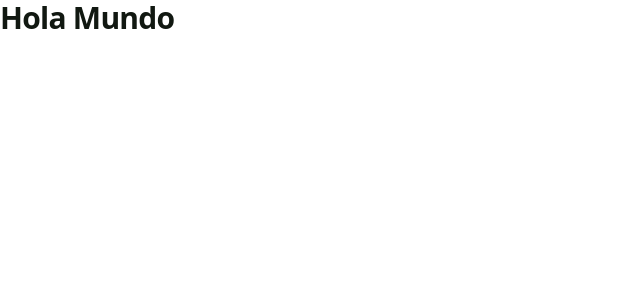
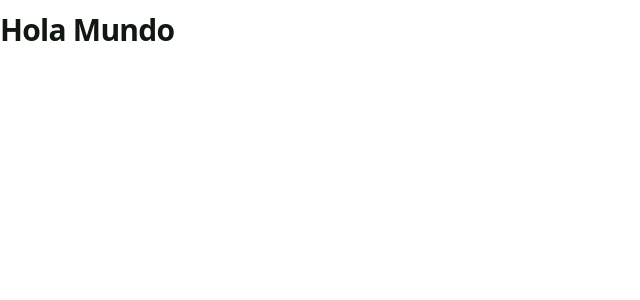
Before and after one commit to TheJuanRojasR/SENA-Attendance-Frontend, a React (Vite) app: page /login in a window 1280 px wide. Shown: the top 300 px of the page, without its empty margins (0-640 px from the left). Built offline with nearby package versions, Linux system fonts and the light colour scheme.

Commit message:
refactor(styles): implement CSS variables system and migrate components

```diff
--- a/src/components/ui/Input/Input.module.css
+++ b/src/components/ui/Input/Input.module.css
@@ -1,9 +1,11 @@
 .container {
+    /* Display y Layout */
     display: flex;
     flex-direction: column;
-    gap: 8px; /* por el momento */
 
-    margin: 10px; /* por el momento */
+    /* Posicionamiento y Modelo de Caja */
+    gap: var(--spacing-md);
+    margin: var(--spacing-lg);
 }
 
 .label {
@@ -11,85 +13,105 @@
     display: block;
 
     /* Tipografía */
-    font-family: inherit;
-    font-size: 14px;
-    font-weight: 500;
-    color: #415841;
+    font-family: var(--font-family-base);
+    font-size: var(--font-size-sm);
+    font-weight: var(--font-weight-medium);
+    color: var(--color-primary-darker);
 }
 
 .base {
+    /* Display y Layout */
     display: block;
 
+    /* Tamaños */
     width: 100%;
-    max-width: 400px;
+    max-width: var(--max-width-sm);
 
-    padding: 12px 16px;
+    /* Posicionamiento y Modelo de Caja */
+    padding: var(--spacing-xl) var(--spacing-2xl);
 
-    background-color: #F6F8F6;
-    border: 1px solid #dce5dc;
-    border-radius: 6px;
+    /* Estilos Visuales */
+    background-color: var(--color-neutral-100);
+    border: var(--border-width-thin) solid var(--color-neutral-400);
+    border-radius: var(--border-radius-md);
 
-    font-family: inherit;
-    font-size: 16px;
-    color: #415841;
+    /* Tipografía */
+    font-family: var(--font-family-base);
+    font-size: var(--font-size-base);
+    color: var(--color-primary-darker);
 
-    transition: border-color 0.2s ease, box-shadow 0.2s ease, background-color 0.2s ease;
+    /* Otros Estilos */
+    transition: border-color var(--transition-base),
+                box-shadow var(--transition-base),
+                background-color var(--transition-base);
     cursor: text;
 }
 
 .base:hover {
-    border-color: #c5d4c5;
-    background-color: #f0f4f0;
+    /* Estilos Visuales */
+    border-color: var(--color-neutral-500);
+    background-color: var(--color-neutral-200);
 }
 
 .base:focus {
-    border-color: #638863;
-    border: 1px solid #63886394;
-    background-color: #ffffff;
-    box-shadow: 0 0 0 3px rgba(99, 136, 99, 0.1);
+    /* Estilos Visuales */
+    border-color: var(--color-primary-dark);
+    background-color: var(--color-neutral-50);
+    box-shadow: var(--shadow-focus-primary);
     outline: none;
 }
 
 .base:disabled {
-    background-color: #e8ede8;
+    /* Estilos Visuales */
+    background-color: var(--color-neutral-300);
+    opacity: var(--opacity-disabled);
+
+    /* Otros Estilos */
     cursor: not-allowed;
-    opacity: 0.6;
 }
 
 .base::placeholder {
-    color: #a0b0a0;
+    /* Tipografía */
+    color: var(--color-neutral-600);
 }
 
 .error {
-    border-color: #dc3545;
-    background-color: #fff5f5;
+    /* Estilos Visuales */
+    border-color: var(--color-error);
+    background-color: var(--color-error-light);
 }
 
 .error:focus {
-    border-color: #dc3545;
-    box-shadow: 0 0 0 3px rgba(220, 53, 69, 0.1);
+    /* Estilos Visuales */
+    border-color: var(--color-error);
+    box-shadow: var(--shadow-focus-error);
 }
 
 .success {
-    border-color: #28a745;
-    background-color: #f0fff4;
+    /* Estilos Visuales */
+    border-color: var(--color-success);
+    background-color: var(--color-success-light);
 }
 
 .success:focus {
-    border-color: #28a745;
-    box-shadow: 0 0 0 3px rgba(40, 167, 69, 0.1);
+    /* Estilos Visuales */
+    border-color: var(--color-success);
+    box-shadow: var(--shadow-focus-success);
 }
 
 .errorContainer {
+    /* Display y Layout */
     display: flex;
     align-items: center;
-    gap: 5px;
+
+    /* Posicionamiento y Modelo de Caja */
+    gap: var(--spacing-sm);
 }
 
 .errorLabel {
     /* Tipografía */
-    font-family: inherit;
-    font-size: 14px;
-    font-weight: 500;
-    color: #dc3545;
+    font-family: var(--font-family-base);
+    font-size: var(--font-size-sm);
+    font-weight: var(--font-weight-medium);
+    color: var(--color-error);
 }
--- a/src/components/ui/Title/Title.module.css
+++ b/src/components/ui/Title/Title.module.css
@@ -1,20 +1,21 @@
 .base {
-    font-weight: bold;
-    color: #111811;
-    letter-spacing: -0.025em;
+    /* Tipografía */
+    font-weight: var(--font-weight-bold);
+    color: var(--color-black);
+    letter-spacing: var(--letter-spacing-tight);
 }
 
 .sm {
-    font-size: 1rem;
-    line-height: 1.5rem;
+    font-size: var(--font-size-base);
+    line-height: var(--line-height-normal);
 }
 
 .md {
-    font-size: 1.375rem;
-    line-height: 2rem;
+    font-size: var(--font-size-xl);
+    line-height: var(--line-height-relaxed);
 }
 
 .lg {
-    font-size: 1.875rem;
-    line-height: 2.25rem;
+    font-size: var(--font-size-3xl);
+    line-height: var(--line-height-loose);
 }
--- a/src/styles/variables.css
+++ b/src/styles/variables.css
@@ -1 +1,147 @@
-/* Variables globales que va tener la app */
+/* ========================================
+   Design System - CSS Variables
+   ======================================== */
+
+:root {
+  /* ============ Colors ============ */
+
+  /* Primary - Green Palette */
+  --color-primary: #17cf17;           /* SENA Green (brand) */
+  --color-primary-dark: #638863;      /* Green medium (focus states) */
+  --color-primary-darker: #415841;    /* Green dark (text) */
+
+  /* Neutral - Gray & Background Palette */
+  --color-neutral-50: #ffffff;        /* Pure white */
+  --color-neutral-100: #F6F8F6;       /* Light gray (backgrounds) */
+  --color-neutral-200: #f0f4f0;       /* Very light green-gray (hover bg) */
+  --color-neutral-300: #e8ede8;       /* Light gray (disabled bg) */
+  --color-neutral-400: #dce5dc;       /* Green-gray (borders) */
+  --color-neutral-500: #c5d4c5;       /* Gray-green light (hover borders) */
+  --color-neutral-600: #a0b0a0;       /* Gray (placeholder text) */
+  --color-black: #111811;       /* Almost black (titles) */
+
+  /* Semantic Colors - Status */
+  --color-success: #28a745;           /* Green success */
+  --color-success-light: #f0fff4;     /* Light green bg */
+  --color-error: #dc3545;             /* Red error */
+  --color-error-light: #fff5f5;       /* Light red bg */
+  --color-warning: #ffc107;           /* Yellow warning */
+  --color-info: #17a2b8;              /* Blue info */
+
+  /* ============ Spacing ============ */
+
+  --spacing-xs: 4px;                  /* Extra small */
+  --spacing-sm: 6px;                  /* Small */
+  --spacing-md: 8px;                  /* Medium */
+  --spacing-lg: 10px;                 /* Large */
+  --spacing-xl: 12px;                 /* Extra large */
+  --spacing-2xl: 16px;                /* 2X large */
+  --spacing-3xl: 20px;                /* 3X large */
+  --spacing-4xl: 24px;                /* 4X large */
+
+  /* ============ Typography ============ */
+
+  /* Font Family */
+  --font-family-base: -apple-system, BlinkMacSystemFont, "Segoe UI", Roboto, "Helvetica Neue", Arial, sans-serif;
+  --font-family-mono: "SF Mono", Monaco, "Cascadia Code", "Roboto Mono", Consolas, "Courier New", monospace;
+
+/* Font Sizes */
+--font-size-xs: 0.75rem;            /* Extra small */
+--font-size-sm: 0.875rem;           /* Small */
+--font-size-base: 1rem;             /* Base/Medium */
+--font-size-lg: 1.125rem;           /* Large */
+--font-size-xl: 1.25rem;            /* Extra large */
+--font-size-2xl: 1.5rem;            /* 2X large */
+--font-size-3xl: 1.875rem;          /* 3X large */
+--font-size-4xl: 2.25rem;           /* 4X large */
+--font-size-5xl: 3rem;              /* 5X large */
+
+  /* Font Weights */
+  --font-weight-normal: 400;          /* Normal */
+  --font-weight-medium: 500;          /* Medium */
+  --font-weight-semibold: 600;        /* Semibold */
+  --font-weight-bold: 700;            /* Bold */
+
+  /* Line Heights */
+  --line-height-tight: 1.25;          /* Tight */
+  --line-height-normal: 1.5;          /* Normal */
+  --line-height-relaxed: 1.75;        /* Relaxed */
+  --line-height-loose: 2;             /* Loose */
+
+  /* Letter Spacing */
+  --letter-spacing-tight: -0.025em;   /* Tight (titles) */
+  --letter-spacing-normal: 0;         /* Normal */
+  --letter-spacing-wide: 0.01em;      /* Wide */
+
+  /* ============ Borders ============ */
+
+  --border-width-thin: 1px;           /* Thin border */
+  --border-width-medium: 2px;         /* Medium border */
+  --border-width-thick: 3px;          /* Thick border */
+
+  --border-radius-sm: 4px;            /* Small radius */
+  --border-radius-md: 6px;            /* Medium radius */
+  --border-radius-lg: 8px;            /* Large radius */
+  --border-radius-xl: 12px;           /* Extra large radius */
+  --border-radius-full: 9999px;       /* Full/pill shape */
+
+  /* ============ Shadows ============ */
+
+  /* Focus Ring Shadows */
+  --shadow-focus-primary: 0 0 0 3px rgba(99, 136, 99, 0.1);
+  --shadow-focus-error: 0 0 0 3px rgba(220, 53, 69, 0.1);
+  --shadow-focus-success: 0 0 0 3px rgba(40, 167, 69, 0.1);
+
+  /* Elevation Shadows */
+  --shadow-sm: 0 1px 2px 0 rgba(0, 0, 0, 0.05);
+  --shadow-md: 0 4px 6px -1px rgba(0, 0, 0, 0.1);
+  --shadow-lg: 0 10px 15px -3px rgba(0, 0, 0, 0.1);
+  --shadow-xl: 0 20px 25px -5px rgba(0, 0, 0, 0.1);
+
+  /* ============ Transitions ============ */
+
+  --transition-fast: 150ms ease;      /* Fast transition */
+  --transition-base: 200ms ease;      /* Base transition */
+  --transition-slow: 300ms ease;      /* Slow transition */
+
+  --transition-colors: color var(--transition-base),
+                       background-color var(--transition-base),
+                       border-color var(--transition-base);
+
+  --transition-all: all var(--transition-base);
+
+  /* ============ Opacity ============ */
+
+  --opacity-disabled: 0.6;            /* Disabled state */
+  --opacity-hover: 0.8;               /* Hover state */
+  --opacity-transparent: 0.1;         /* Transparent overlay */
+
+  /* ============ Z-Index ============ */
+
+  --z-index-dropdown: 1000;           /* Dropdowns */
+  --z-index-sticky: 1020;             /* Sticky elements */
+  --z-index-fixed: 1030;              /* Fixed elements */
+  --z-index-modal-backdrop: 1040;     /* Modal backdrop */
+  --z-index-modal: 1050;              /* Modal */
+  --z-index-popover: 1060;            /* Popover */
+  --z-index-tooltip: 1070;            /* Tooltip */
+
+  /* ============ Breakpoints ============ */
+
+  --breakpoint-xs: 0px;               /* Extra small devices */
+  --breakpoint-sm: 640px;             /* Small devices */
+  --breakpoint-md: 768px;             /* Medium devices */
+  --breakpoint-lg: 1024px;            /* Large devices */
+  --breakpoint-xl: 1280px;            /* Extra large devices */
+  --breakpoint-2xl: 1536px;           /* 2X large devices */
+
+  /* ============ Max Widths ============ */
+
+  --max-width-xs: 320px;              /* Extra small */
+  --max-width-sm: 400px;              /* Small (inputs) */
+  --max-width-md: 640px;              /* Medium */
+  --max-width-lg: 768px;              /* Large */
+  --max-width-xl: 1024px;             /* Extra large */
+  --max-width-2xl: 1280px;            /* 2X large */
+  --max-width-full: 100%;             /* Full width */
+}
```
